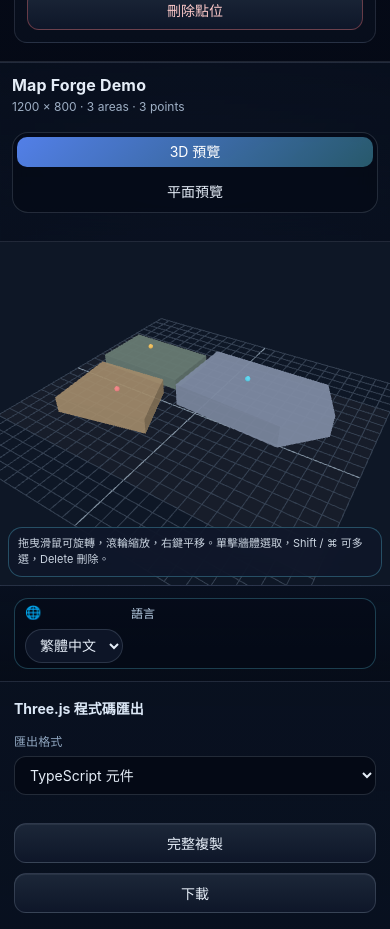
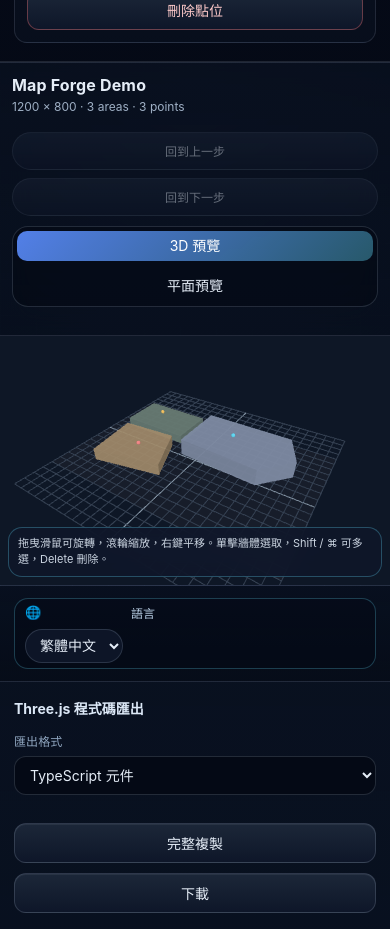
Before and after one commit to tinzuu05/map-forge, a React (Vite) app in the folder apps/studio/: page / in a window 390 px wide. Shown: the part 6500-7429 px from the top of the page. Built offline with nearby package versions, Linux system fonts and the light colour scheme.

Commit message:
Add undo and redo function

```diff
--- a/apps/studio/package.json
+++ b/apps/studio/package.json
@@ -1,6 +1,6 @@
 {
   "name": "@map-forge/studio",
-  "version": "0.1.14",
+  "version": "0.1.15",
   "description": "Map Forge Studio web app: convert 2D floor plans into approximate 3D wall models with Three.js export and Leaflet-compatible points.",
   "license": "MIT",
   "type": "module",
--- a/apps/studio/src/App.tsx
+++ b/apps/studio/src/App.tsx
@@ -8,8 +8,21 @@ import LeafletPreview from "./leaflet/LeafletPreview";
 import type { Language } from "./i18n";
 import { makeTranslator } from "./i18n";
 
+const MAX_HISTORY_LENGTH = 60;
+
 export default function App() {
-  const [project, setProjectState] = useState<MapProject>(demoProject);
+  const [projectHistory, setProjectHistory] = useState<{
+    past: MapProject[];
+    present: MapProject;
+    future: MapProject[];
+  }>(() => ({
+    past: [],
+    present: demoProject,
+    future: [],
+  }));
+  const project = projectHistory.present;
+  const canUndo = projectHistory.past.length > 0;
+  const canRedo = projectHistory.future.length > 0;
   const [view, setView] = useState<"three" | "leaflet">("three");
   const [selectedShapeIds, setSelectedShapeIds] = useState<string[]>([]);
   const [language, setLanguage] = useState<Language>(() => (localStorage.getItem("mapforge-language") as Language) || "zh-TW");
@@ -21,7 +34,42 @@ export default function App() {
   }, [language]);
 
   const setProject = (updater: (current: MapProject) => MapProject) => {
-    setProjectState((current) => updater(current));
+    setProjectHistory((current) => {
+      const nextProject = updater(current.present);
+      if (nextProject === current.present) return current;
+
+      return {
+        past: [...current.past, current.present].slice(-MAX_HISTORY_LENGTH),
+        present: nextProject,
+        future: [],
+      };
+    });
+  };
+
+  const undoProject = () => {
+    setProjectHistory((current) => {
+      if (!current.past.length) return current;
+      const previous = current.past[current.past.length - 1];
+
+      return {
+        past: current.past.slice(0, -1),
+        present: previous,
+        future: [current.present, ...current.future].slice(0, MAX_HISTORY_LENGTH),
+      };
+    });
+  };
+
+  const redoProject = () => {
+    setProjectHistory((current) => {
+      if (!current.future.length) return current;
+      const next = current.future[0];
+
+      return {
+        past: [...current.past, current.present].slice(-MAX_HISTORY_LENGTH),
+        present: next,
+        future: current.future.slice(1),
+      };
+    });
   };
 
   const getShapeBounds = (shape: MapProject["shapes"][number]) => {
@@ -216,7 +264,7 @@ export default function App() {
       box: undefined,
     };
 
-    setProjectState((current) => ({
+    setProject((current) => ({
       ...current,
       shapes: [
         ...current.shapes.filter((shape) => !selectedShapeIds.includes(shape.id)),
@@ -228,7 +276,7 @@ export default function App() {
 
   const deleteSelectedWalls = () => {
     if (!selectedShapeIds.length) return;
-    setProjectState((current) => ({
+    setProject((current) => ({
       ...current,
       shapes: current.shapes.filter((shape) => !selectedShapeIds.includes(shape.id)),
     }));
@@ -238,6 +286,25 @@ export default function App() {
   useEffect(() => {
     setSelectedShapeIds((ids) => ids.filter((id) => project.shapes.some((shape) => shape.id === id)));
   }, [project.shapes]);
+
+  useEffect(() => {
+    const onKeyDown = (event: KeyboardEvent) => {
+      const active = document.activeElement;
+      const isTyping = active instanceof HTMLInputElement || active instanceof HTMLTextAreaElement || active instanceof HTMLSelectElement;
+      if (isTyping) return;
+
+      const isMac = navigator.platform.toLowerCase().includes("mac");
+      const modifierPressed = isMac ? event.metaKey : event.ctrlKey;
+      if (!modifierPressed || event.key.toLowerCase() !== "z") return;
+
+      event.preventDefault();
+      if (event.shiftKey) redoProject();
+      else undoProject();
+    };
+
+    window.addEventListener("keydown", onKeyDown);
+    return () => window.removeEventListener("keydown", onKeyDown);
+  }, []);
 
   useEffect(() => {
     const onKeyDown = (event: KeyboardEvent) => {
@@ -270,6 +337,10 @@ export default function App() {
             </p>
           </div>
           <div className="workspace-view-switch">
+            <div className="history-actions" aria-label="History actions">
+              <button type="button" title={t("undoHint")} disabled={!canUndo} onClick={undoProject}>{t("undo")}</button>
+              <button type="button" title={t("redoHint")} disabled={!canRedo} onClick={redoProject}>{t("redo")}</button>
+            </div>
             <div className="segmented view-segmented" aria-label="Preview mode">
               <button className={view === "three" ? "active" : ""} onClick={() => setView("three")}>{t("threePreview")}</button>
               <button className={view === "leaflet" ? "active" : ""} onClick={() => setView("leaflet")}>{t("flatPreview")}</button>
--- a/apps/studio/src/i18n.ts
+++ b/apps/studio/src/i18n.ts
@@ -131,6 +131,10 @@ export const labels = {
     noFileSelected: "未選擇任何檔案",
     uploadAnother: "重新選擇",
     pointType: "類型",
+    undo: "回到上一步",
+    redo: "回到下一步",
+    undoHint: "復原上一個圖牆 / 專案修改",
+    redoHint: "重做下一個圖牆 / 專案修改",
   },
   en: {
     projectName: "Project name",
@@ -262,6 +266,10 @@ export const labels = {
     noFileSelected: "No file selected",
     uploadAnother: "Choose another",
     pointType: "Type",
+    undo: "Undo",
+    redo: "Redo",
+    undoHint: "Undo the previous wall / project edit",
+    redoHint: "Redo the next wall / project edit",
   },
 } as const;
 
--- a/apps/studio/src/styles/app.css
+++ b/apps/studio/src/styles/app.css
@@ -1950,3 +1950,56 @@ select {
   writing-mode: horizontal-tb !important;
   text-orientation: mixed !important;
 }
+
+
+/* v0.1.15 undo / redo history controls */
+.workspace-view-switch {
+  display: flex !important;
+  align-items: start;
+  justify-content: flex-end;
+  gap: 10px;
+  flex-wrap: wrap;
+}
+
+.history-actions {
+  display: inline-grid;
+  grid-template-columns: repeat(2, minmax(92px, auto));
+  gap: 8px;
+  align-items: center;
+}
+
+.history-actions button {
+  min-height: 38px;
+  padding: 8px 12px;
+  border-radius: 999px;
+  font-size: 12px;
+  white-space: nowrap;
+}
+
+.history-actions button:disabled {
+  opacity: 0.42;
+  cursor: not-allowed;
+  transform: none;
+  box-shadow: none;
+}
+
+@media (max-width: 980px) {
+  .workspace-view-switch {
+    justify-content: stretch;
+  }
+
+  .history-actions,
+  .view-segmented {
+    width: 100% !important;
+  }
+
+  .history-actions {
+    grid-template-columns: minmax(0, 1fr) minmax(0, 1fr);
+  }
+}
+
+@media (max-width: 640px) {
+  .history-actions {
+    grid-template-columns: 1fr;
+  }
+}
--- a/package.json
+++ b/package.json
@@ -1,6 +1,6 @@
 {
   "name": "map-forge",
-  "version": "0.1.14",
+  "version": "0.1.15",
   "private": true,
   "description": "Open-source 2D floor plan to 3D map toolkit and Studio app.",
   "license": "MIT",
```
Also changed, not shown: 1 other file (tests, documents, lock files or other folders).
